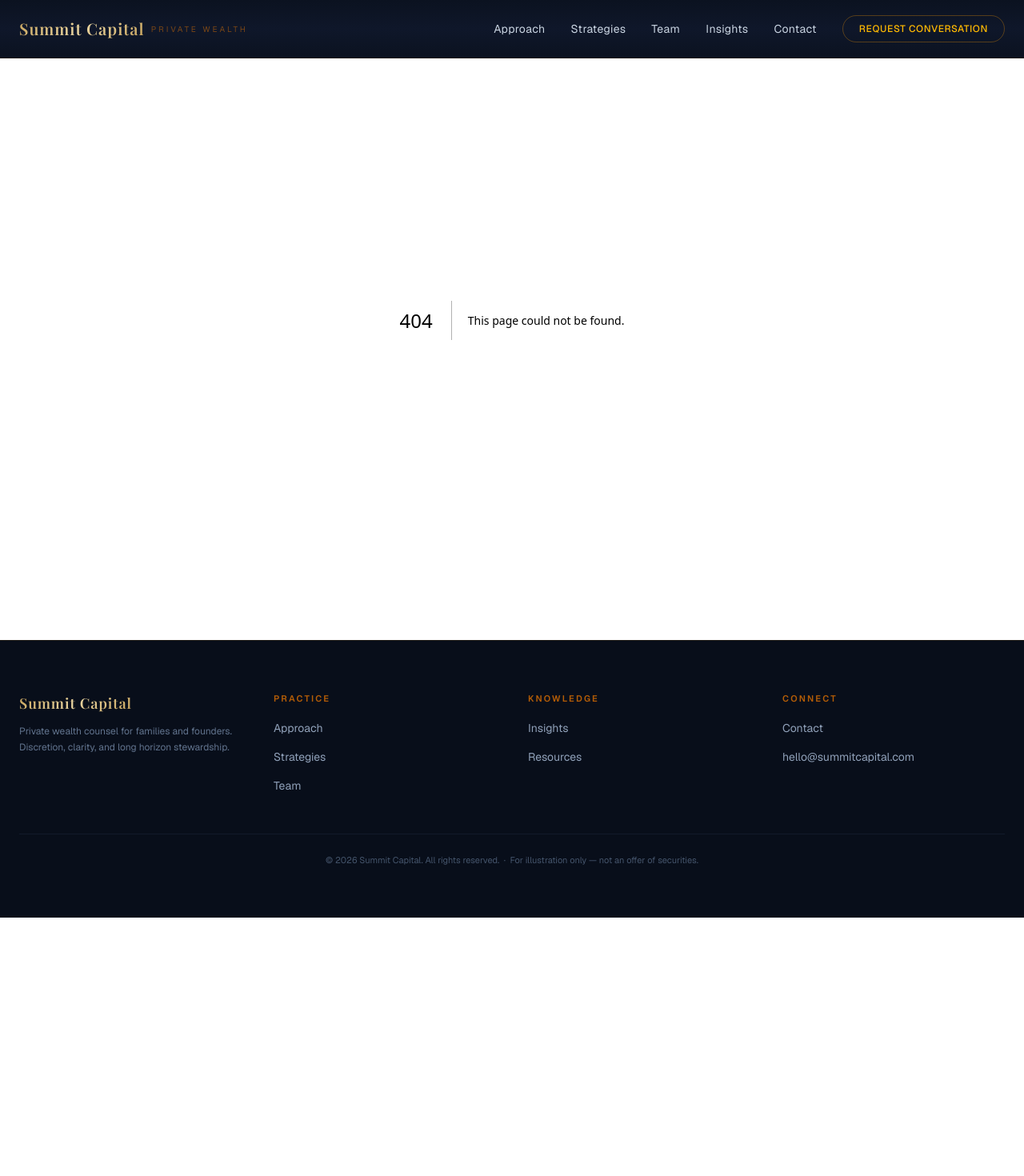
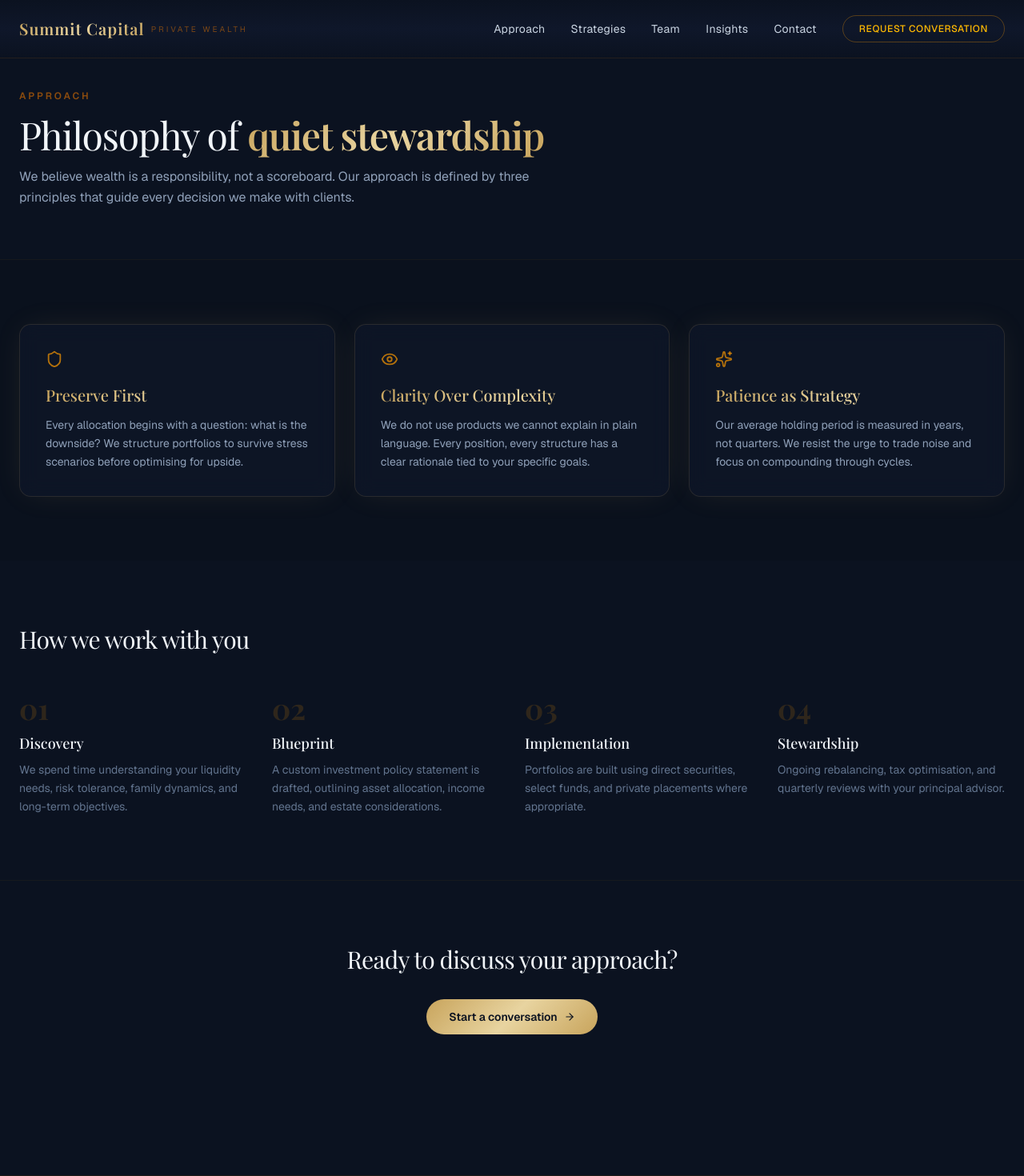
Before and after one commit to anas-khan-antimatter/mkt-summit-capital, a Next.js app: page /approach in a window 1280 px wide. Before the commit this address had no page. Shown: the top 1470 px of the page at 80% size. Before the commit the page ends 1147 px from the top, so only its background shows below. Built offline with nearby package versions, Linux system fonts and the light colour scheme; a web font is replaced by a local one.

Commit message:
antimatter: checkpoint c-1790732969824-7cbk3

```diff
--- /dev/null
+++ b/src/app/approach/page.tsx
@@ -0,0 +1,97 @@
+import Link from "next/link";
+import { ArrowRight, Shield, Eye, Sparkles } from "lucide-react";
+
+const principles = [
+  {
+    icon: Shield,
+    title: "Preserve First",
+    body: "Every allocation begins with a question: what is the downside? We structure portfolios to survive stress scenarios before optimising for upside.",
+  },
+  {
+    icon: Eye,
+    title: "Clarity Over Complexity",
+    body: "We do not use products we cannot explain in plain language. Every position, every structure has a clear rationale tied to your specific goals.",
+  },
+  {
+    icon: Sparkles,
+    title: "Patience as Strategy",
+    body: "Our average holding period is measured in years, not quarters. We resist the urge to trade noise and focus on compounding through cycles.",
+  },
+];
+
+const process = [
+  { step: "01", title: "Discovery", desc: "We spend time understanding your liquidity needs, risk tolerance, family dynamics, and long-term objectives." },
+  { step: "02", title: "Blueprint", desc: "A custom investment policy statement is drafted, outlining asset allocation, income needs, and estate considerations." },
+  { step: "03", title: "Implementation", desc: "Portfolios are built using direct securities, select funds, and private placements where appropriate." },
+  { step: "04", title: "Stewardship", desc: "Ongoing rebalancing, tax optimisation, and quarterly reviews with your principal advisor." },
+];
+
+export default function ApproachPage() {
+  return (
+    <div className="pt-28 pb-24">
+      {/* Hero */}
+      <section className="px-6 pb-16">
+        <div className="mx-auto max-w-7xl">
+          <p className="text-xs font-semibold tracking-[0.25em] text-amber-600/60 uppercase">Approach</p>
+          <h1 className="mt-4 text-4xl font-heading font-light tracking-tight md:text-5xl">
+            Philosophy of <span className="gold-gradient-text font-semibold">quiet stewardship</span>
+          </h1>
+          <p className="mt-4 max-w-2xl text-base text-slate-400 leading-relaxed">
+            We believe wealth is a responsibility, not a scoreboard. Our approach is defined by
+            three principles that guide every decision we make with clients.
+          </p>
+        </div>
+      </section>
+
+      {/* Principles */}
+      <section className="border-t border-amber-500/5 px-6 py-20 bg-[#080e1a]/30">
+        <div className="mx-auto max-w-7xl grid gap-6 md:grid-cols-3">
+          {principles.map((p) => {
+            const Icon = p.icon;
+            return (
+              <div key={p.title} className="glass-panel rounded-2xl p-8 glow-gold">
+                <Icon size={22} className="text-amber-500/70" />
+                <h2 className="mt-5 text-xl font-heading font-medium gold-gradient-text">{p.title}</h2>
+                <p className="mt-3 text-sm leading-relaxed text-slate-400">{p.body}</p>
+              </div>
+            );
+          })}
+        </div>
+      </section>
+
+      {/* Process */}
+      <section className="px-6 py-20">
+        <div className="mx-auto max-w-7xl">
+          <h2 className="text-2xl font-heading font-light tracking-tight md:text-3xl">
+            How we work with you
+          </h2>
+          <div className="mt-12 grid gap-8 md:grid-cols-4">
+            {process.map((p) => (
+              <div key={p.step} className="relative">
+                <span className="text-4xl font-heading font-bold text-amber-500/15">{p.step}</span>
+                <h3 className="mt-2 text-lg font-heading font-medium text-slate-100">{p.title}</h3>
+                <p className="mt-2 text-sm text-slate-500 leading-relaxed">{p.desc}</p>
+              </div>
+            ))}
+          </div>
+        </div>
+      </section>
+
+      {/* CTA */}
+      <section className="border-t border-amber-500/5 px-6 py-20">
+        <div className="mx-auto max-w-7xl text-center">
+          <h2 className="text-2xl font-heading font-light tracking-tight md:text-3xl">
+            Ready to discuss your approach?
+          </h2>
+          <Link
+            href="/contact"
+            className="mt-8 inline-flex items-center gap-2 rounded-full gold-gradient px-7 py-3 text-sm font-semibold text-[#0b1220] transition-all hover:brightness-110"
+          >
+            Start a conversation
+            <ArrowRight size={14} />
+          </Link>
+        </div>
+      </section>
+    </div>
+  );
+}
```
